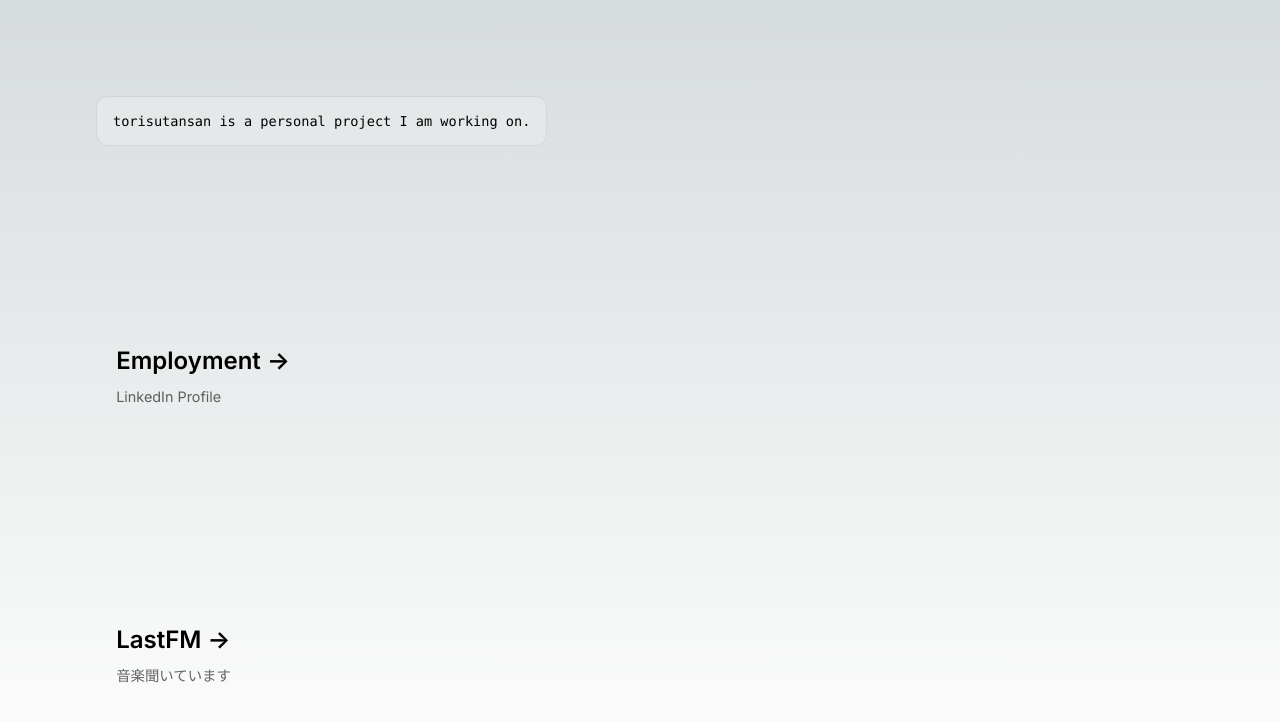
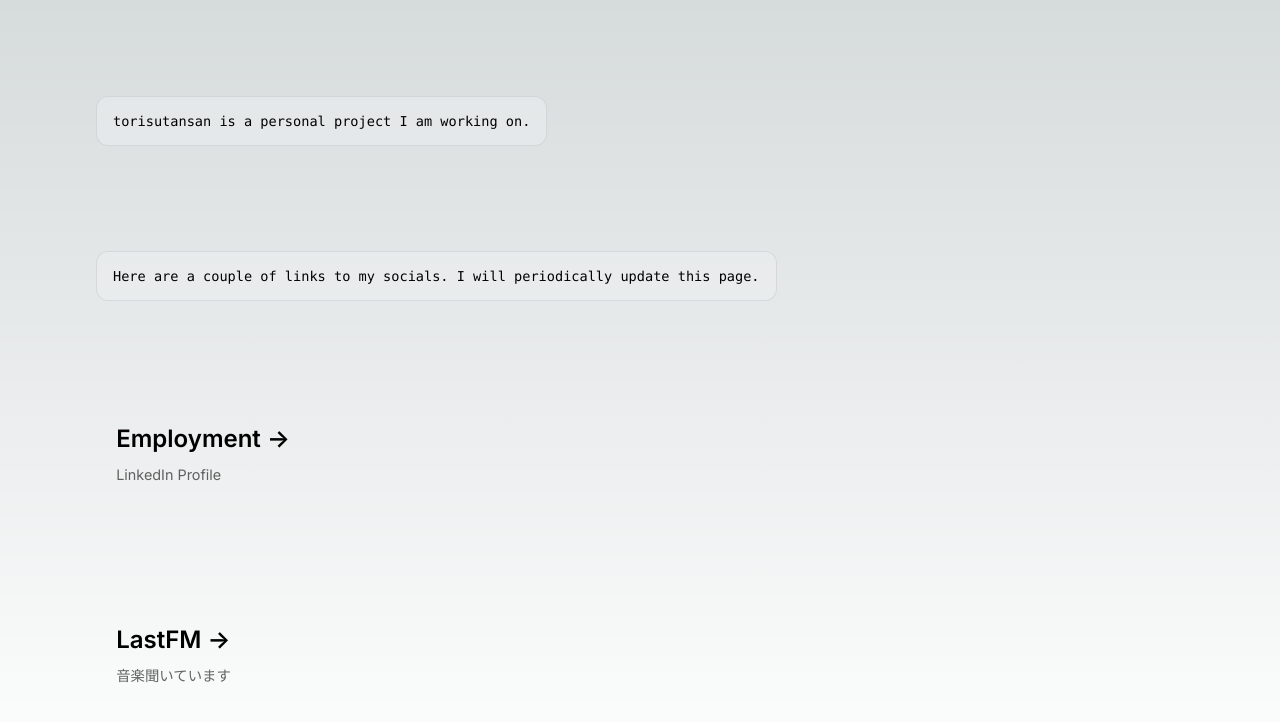
Before and after one commit to torisutansan02/torisutansan, a Next.js app: page / in a window 1280 px wide. Shown: the top 722 px of the page. Built offline with nearby package versions, Linux system fonts and the light colour scheme.

Commit message:
Adding a description

```diff
--- a/pages/index.js
+++ b/pages/index.js
@@ -11,10 +11,16 @@ export default function Home() {
       <Head>
         <title>torisutansan</title>
       </Head>
-      <main className={styles.main}>
-        <div className={styles.description}>
+      <main className = {styles.main}>
+        <div className = {styles.description}>
           <p>
             torisutansan is a personal project I am working on.
+          </p>
+        </div>
+
+        <div className = {styles.description}>
+          <p>
+            Here are a couple of links to my socials. I will periodically update this page.
           </p>
         </div>
 
```
